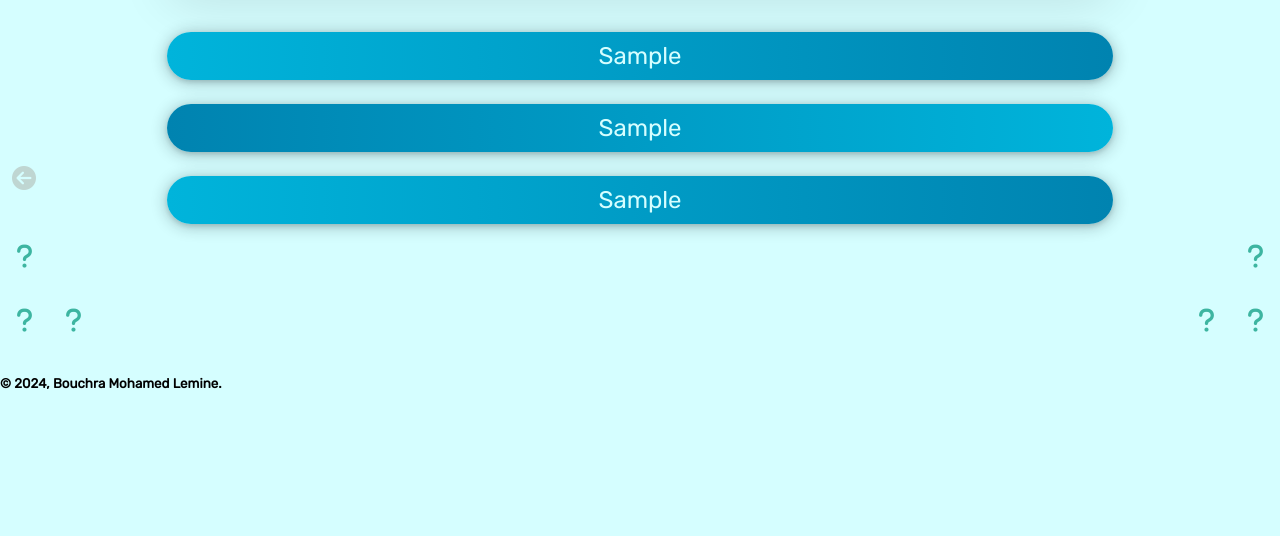
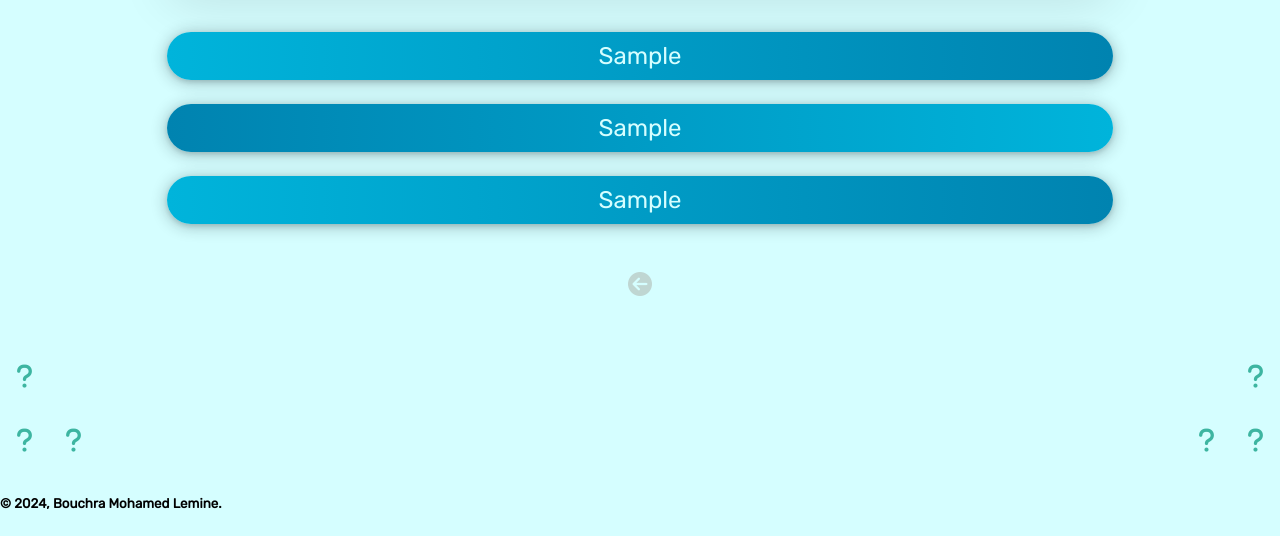
Before and after one commit to bmcs3/quiz-game, a Flask app: template templates/quiz.html in a window 1280 px wide. Shown: the part 222-758 px from the top of the page. Run offline with Flask 3, Linux system fonts and the light colour scheme; the template is opened without the code that fills it: most values are stand-ins (such as "Sample title", 1, 10 or a date in 2020); some libraries are stand-ins or nearby versions.

Commit message:
Restyled go_back button

```diff
--- a/static/css/styles.css
+++ b/static/css/styles.css
@@ -320,20 +320,6 @@ img{padding: 1em;}
          #question {font-size: 1.5em}
          #option1, #option2, #option3 {font-size: 1.5em, transition: transform 0.3s ease;}
          #option1:hover, #option2:hover, #option3:hover {width: calc(95%);}
-
-         #go_back { position: absolute;
-                    top: 50%;
-                    left: 0;
-                    -ms-transform: translateY(-50%);
-                    transform: translateY(-50%);
-                    margin: 0 0 0 .5em;
-                  }
-
-         #go_back:hover {
-            font-size: 1.6em;
-            margin-left: .6em;
-        }
-
 	 }
 
 	 @media screen and (max-width: 196px) {.qMark {display: none}}
```
